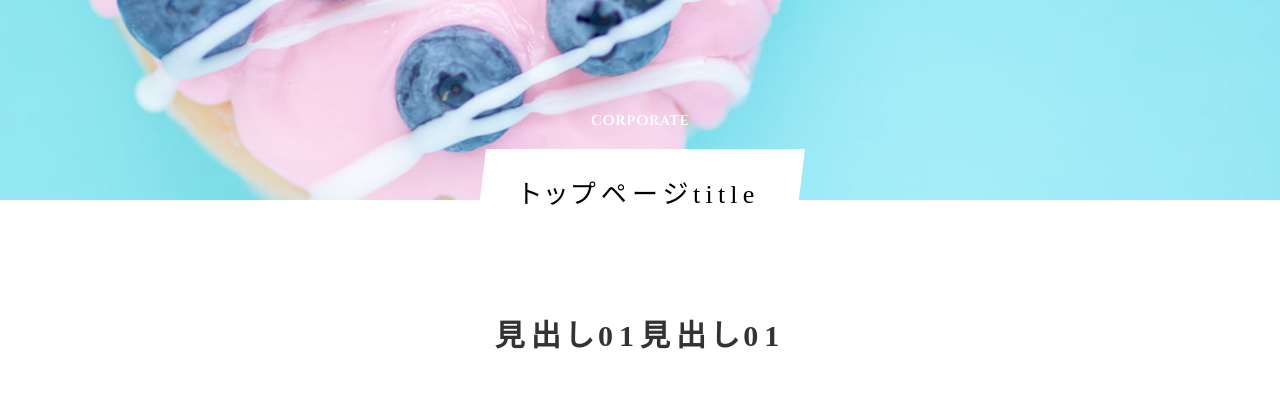
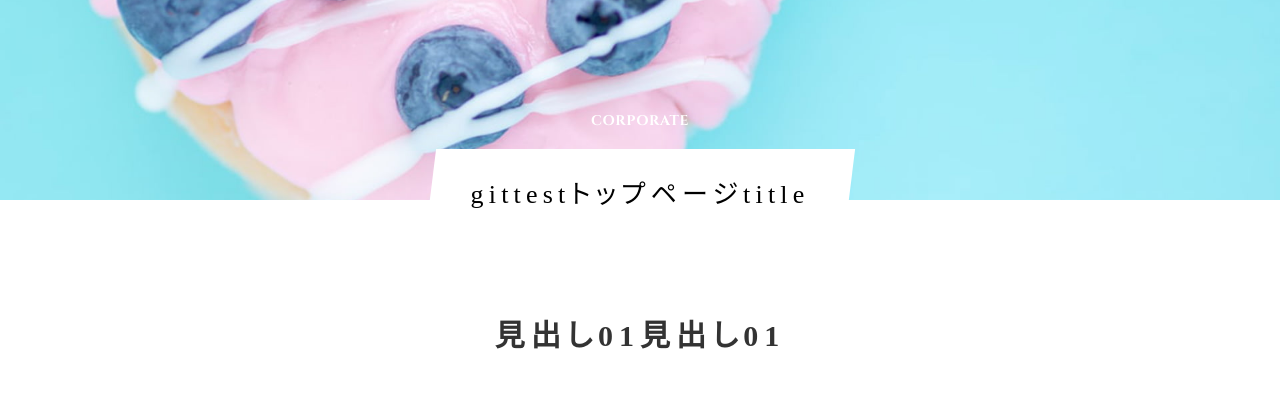
Before and after one commit to nishiyama-a/moritrust_recruit, a PHP site: page /_comp/index.php in a window 1280 px wide. Shown: the part 70-477 px from the top of the page. Run offline with PHP 8.4, Linux system fonts and the light colour scheme.

Commit message:
gittest-imac

```diff
--- a/_comp/index.php
+++ b/_comp/index.php
@@ -15,7 +15,7 @@
           <div class="kv-ttl">
             <p class="kv-head-en">CORPORATE</p>
           <div class="kv-box skew-box">
-            <h1 class="kv-head skew">トップページtitle</h1>
+            <h1 class="kv-head skew">gittestトップページtitle</h1>
           </div>
           </div>
       </div>
```
